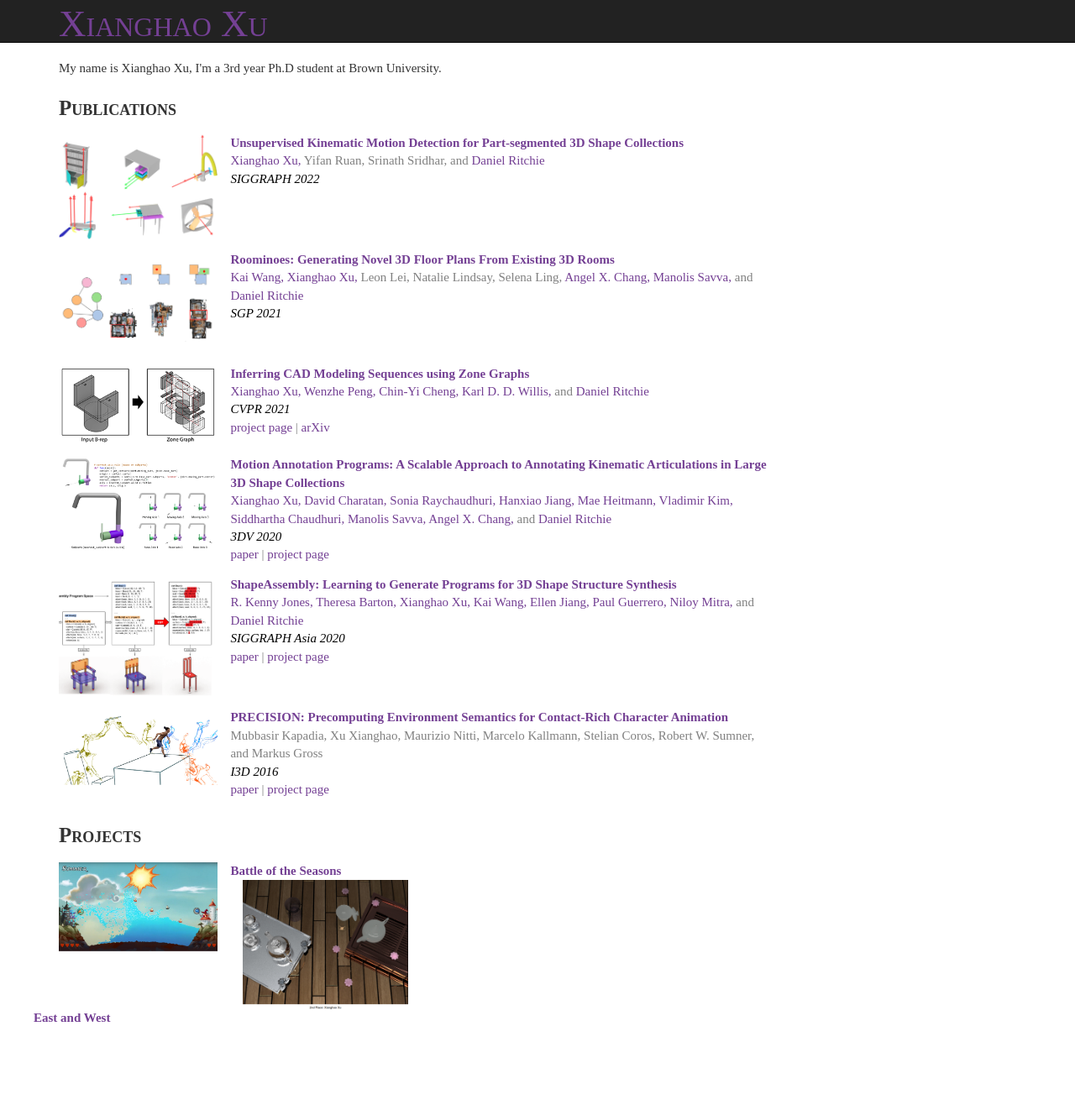
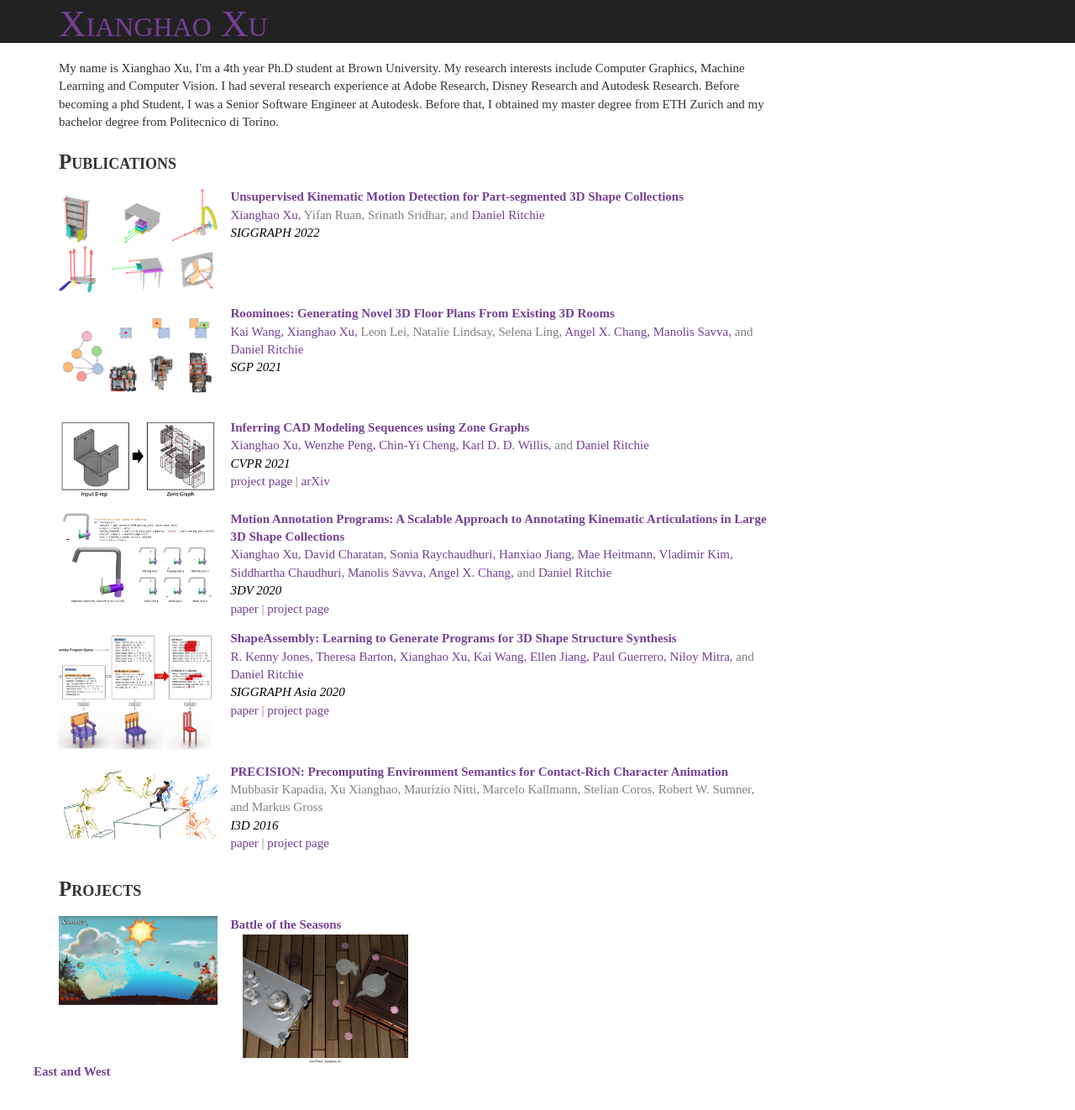
Before and after one commit to xxh43/xxh43.github.io, a Jekyll site: the page built from index.html, in a window 1280 px wide. Shown: the whole page at 84% size. Built offline with Jekyll 4.4.1, drawn with Linux system fonts in a browser that asks for light colours; before the commit the page ends 1258 px from its top, so only the background shows below that.

Commit message:
Update index.html

```diff
--- a/index.html
+++ b/index.html
@@ -6,7 +6,9 @@ title: Xianghao Xu
 <div class='mainitem' id='about'>
 	<div class='hidden-md hidden-lg mainheader'>About</div>
 	<p>
-			My name is Xianghao Xu, I'm a 3rd year Ph.D student at Brown University.
+			My name is Xianghao Xu, I'm a 4th year Ph.D student at Brown University. My research interests include Computer Graphics, Machine Learning and Computer Vision.
+		I had several research experience at Adobe Research, Disney Research and Autodesk Research. Before becoming a phd Student, I was a Senior Software Engineer at Autodesk.
+		Before that, I obtained my master degree from ETH Zurich and my bachelor degree from Politecnico di Torino.
 	</p>
 </div>
 
```
